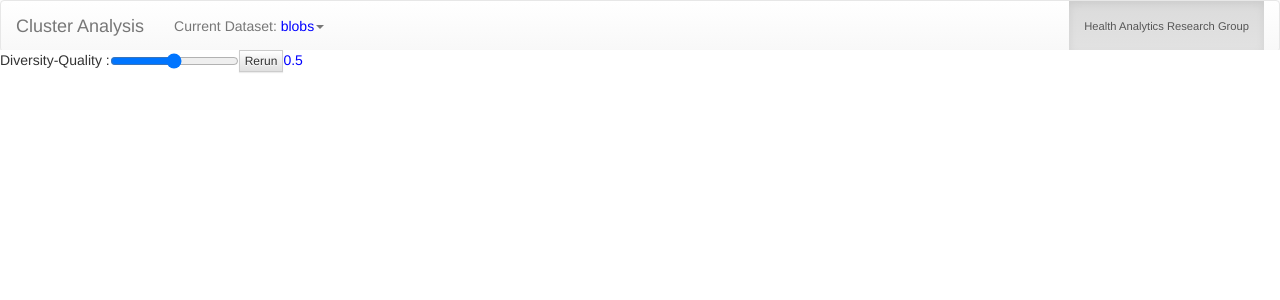
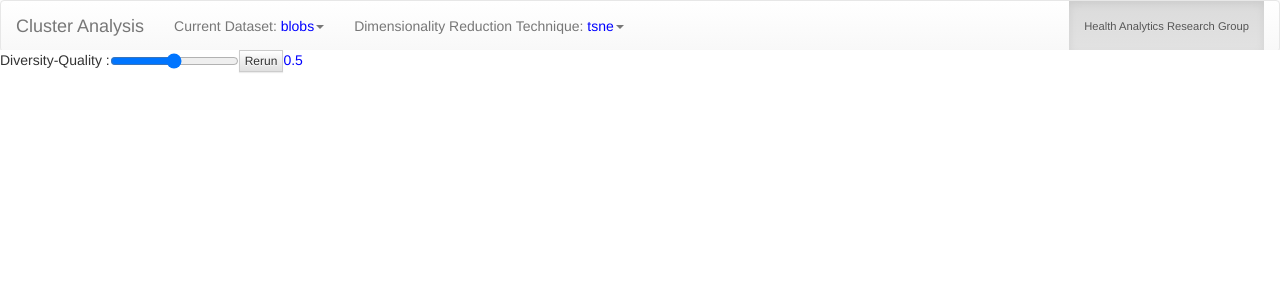
Before and after one commit to bckwon/Clustervision, a Flask app: page / in a window 1280 px wide. Shown: the top 300 px of the page. Run offline with Flask 2, Linux system fonts and the light colour scheme; data that the repository does not hold is empty; some libraries are stand-ins or nearby versions.

Commit message:
dropdown menu to choose a dimensionality reduction technique and retrieve new embedding

```diff
--- a/static/css/cluster_view.css
+++ b/static/css/cluster_view.css
@@ -36,46 +36,11 @@
     overflow-y: scroll;
 }
 
-/*.canvas_top{
-    position: absolute;
-    width: 100%;
-    left: 0%;
-    top: calc(100px);
-    height: calc(40% - 100px);
-    z-index: 4;
-    overflow-y: scroll;
-    overflow-x: scroll;
+.dataset_title{
+    color: blue;
 }
 
-.canvas_bottom{
-    position: absolute;
-    width: 100%;
-    left: 0%;
-    top: 40%;
-    height: 60%;
-    z-index: 4;
-    overflow-y: scroll;
-}
-
-.canvas_left{
-    position: absolute;
-    width: 50%;
-    left: 0%;
-    height: 100%;
-    z-index: 4;
-    overflow-y: scroll;
-}
-
-.canvas_right{
-    position: absolute;
-    width: 50%;
-    left: 50%;
-    height: 100%;
-    z-index: 4;
-    overflow-y: scroll;
-}*/
-
-.dataset_title{
+.drt_title{
     color: blue;
 }
 
--- a/templates/index.html
+++ b/templates/index.html
@@ -50,6 +50,7 @@
     var diff_cluster = [];
 
     $('.dataset_item').on("click", toggle_dataset);
+    $('.drt_item').on("click", toggle_drt);
 
 
     $('body').on("click", "#Rerun", function(){
@@ -77,6 +78,13 @@
         $('#dataset_dropdown_link').html('Current Dataset: <span class="dataset_title">' + chosen_dataset+'</span><span class="caret"></span>');
     }
 
+
+    function toggle_drt(element){
+        chosen_dr_method=$(this).attr("name");
+        fetch_embedding();
+        $('#drt_dropdown_link').html('Dimensionality Reduction Technique: <span class="drt_title">'+chosen_dr_method+'</span><span class="caret"></span>');
+    }
+
     function remove_all(){
     	d3.select(".canvas_left").selectAll("*").remove();
     	d3.select(".canvas_middle").selectAll("*").remove();
@@ -86,6 +94,7 @@
     start(true);
 
     $('#dataset_dropdown_link').html('Current Dataset: <span class="dataset_title">' + chosen_dataset+'</span><span class="caret"></span>');
+    $('#drt_dropdown_link').html('Dimensionality Reduction Technique: <span class="drt_title">'+chosen_dr_method+'</span><span class="caret"></span>');
 
     function fetch_session() {
         $.ajax({
--- a/templates/partials/navigation.html
+++ b/templates/partials/navigation.html
@@ -5,7 +5,7 @@
         <li><a href="#" class="navbar-brand">Cluster Analysis</a></li>
       </ul>
       <ul class="nav navbar-nav navbar-right">
-        <li class="dropdown">
+        <li class="dropdown" id = "dataset_dropdown_list">
           <a href="#" id = "dataset_dropdown_link" class="dropdown-toggle" data-toggle="dropdown" role="button" aria-haspopup="true" aria-expanded="false">Dataset<span class="caret"></span></a>
           <ul class="dropdown-menu">
             <li><a href="#" class="dataset_item" name="blobs">blobs</a></li>
@@ -14,6 +14,15 @@
             <li><a href="#" class="dataset_item" name="cameras">cameras</a></li>
             <li><a href="#" class="dataset_item" name="cars">cars</a></li>
             <li><a href="#" class="dataset_item" name="universities">universities</a></li>
+          </ul>
+        </li>
+        <li class="dropdown" id = "drt_list">
+          <a href="#" id = "drt_dropdown_link" class="dropdown-toggle" data-toggle="dropdown" role="button" aria-haspopup="true" aria-expanded="false">Dimensionality Reduction Techniques<span class="caret"></span></a>
+          <ul class="dropdown-menu">
+            <li><a href="#" class="drt_item" name="pca">PCA</a></li>
+            <li><a href="#" class="drt_item" name="tsne">t-SNE</a></li>
+            <li><a href="#" class="drt_item" name="mds">MDS</a></li>
+            <li><a href="#" class="drt_item" name="spectral">Spectral</a></li>
           </ul>
         </li>
       </ul>
```
